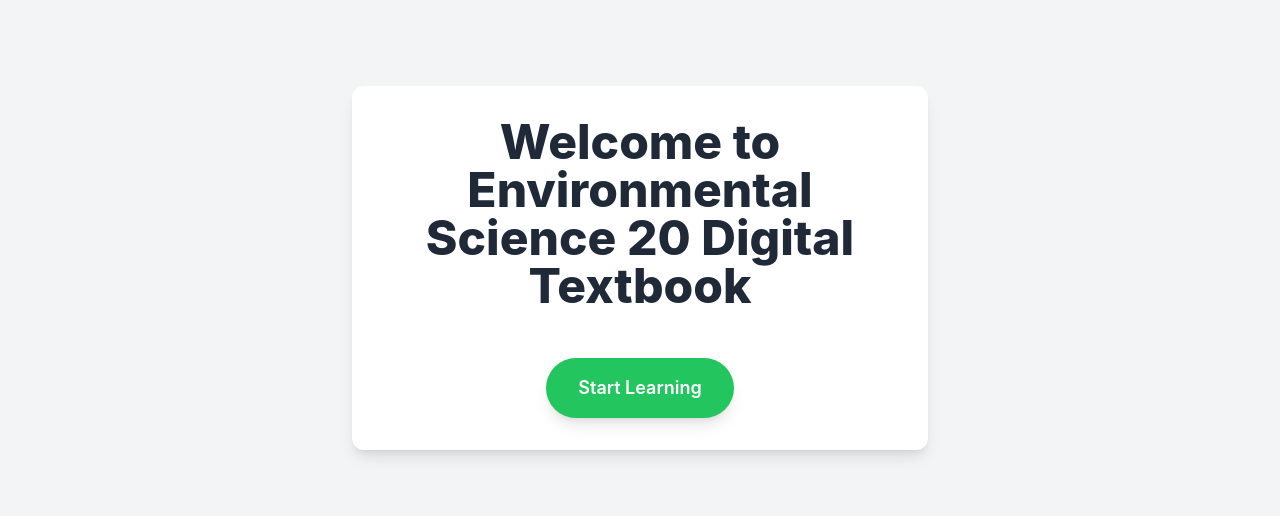
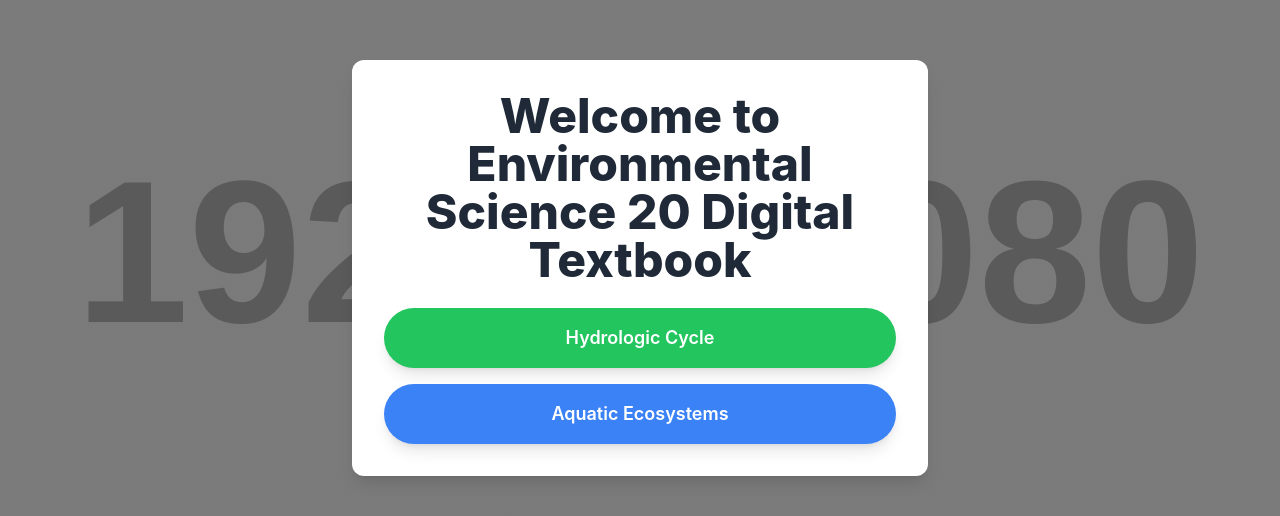
Before and after one commit to scareysci/envsci20textbook, a plain HTML site: page index.html in a window 1280 px wide. Shown: the part 132-648 px from the top of the page. Drawn offline with nearby package versions, Linux system fonts and the light colour scheme; placeholder pictures from the web are drawn by us.

Commit message:
Update index.html

```diff
--- a/index.html
+++ b/index.html
@@ -10,20 +10,33 @@
         /* Use Inter font */
         body {
             font-family: 'Inter', sans-serif;
+            /* Add a background image with a semi-transparent overlay for readability */
+            background-image: linear-gradient(rgba(0, 0, 0, 0.4), rgba(0, 0, 0, 0.4)), url('https://placehold.co/1920x1080/4f5f5f/EFE?text=Forest');
+            background-size: cover;
+            background-position: center;
+            background-attachment: fixed;
         }
     </style>
 </head>
-<body class="bg-gray-100 flex items-center justify-center min-h-screen p-4">
-    <div class="max-w-xl w-full p-8 bg-white rounded-xl shadow-lg text-center">
+<body class="flex items-center justify-center min-h-screen p-4">
+    <div class="max-w-xl w-full p-8 bg-white rounded-xl shadow-lg text-center relative z-10">
         <!-- Main title for the textbook -->
         <h1 class="text-4xl md:text-5xl font-extrabold text-gray-800 mb-6 leading-tight">
             Welcome to Environmental Science 20 Digital Textbook
         </h1>
 
-        <!-- Button to navigate to the next page -->
-        <a href="part1.html" class="inline-block px-8 py-4 mt-6 text-lg font-semibold text-white bg-green-500 rounded-full shadow-lg transition-transform transform hover:scale-105 hover:bg-green-600 focus:outline-none focus:ring-2 focus:ring-green-500 focus:ring-opacity-50">
-            Start Learning
-        </a>
+        <!-- Container for the buttons -->
+        <div class="flex flex-col space-y-4">
+            <!-- Button to navigate to the Hydrologic Cycle section -->
+            <a href="part1.html" class="inline-block px-8 py-4 text-lg font-semibold text-white bg-green-500 rounded-full shadow-lg transition-transform transform hover:scale-105 hover:bg-green-600 focus:outline-none focus:ring-2 focus:ring-green-500 focus:ring-opacity-50">
+                Hydrologic Cycle
+            </a>
+
+            <!-- Button to navigate to the Aquatic Ecosystems section -->
+            <a href="part2.html" class="inline-block px-8 py-4 text-lg font-semibold text-white bg-blue-500 rounded-full shadow-lg transition-transform transform hover:scale-105 hover:bg-blue-600 focus:outline-none focus:ring-2 focus:ring-blue-500 focus:ring-opacity-50">
+                Aquatic Ecosystems
+            </a>
+        </div>
     </div>
 </body>
 </html>
```
